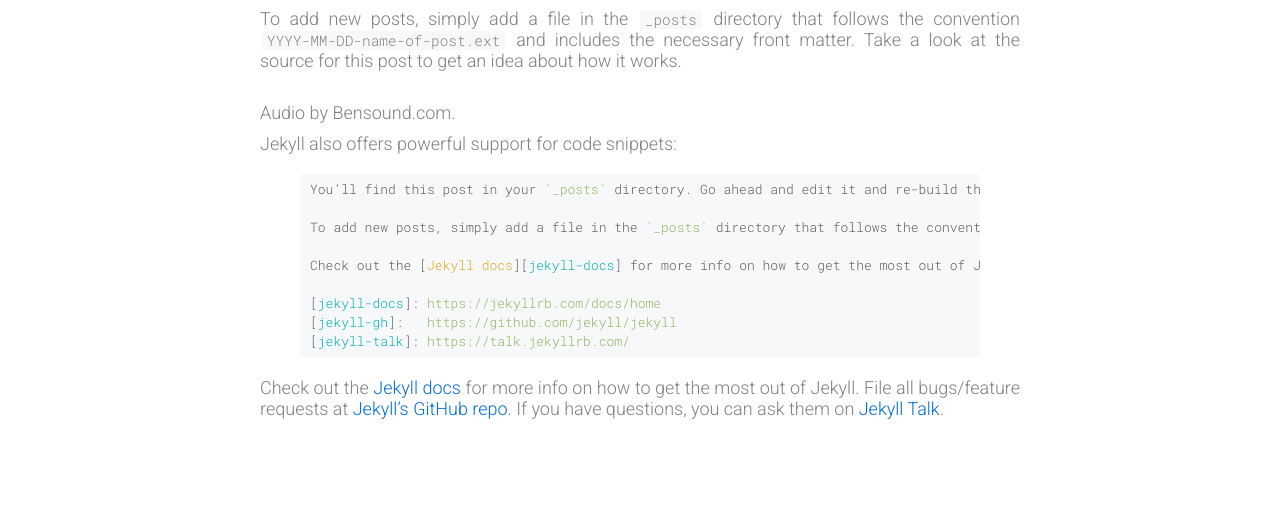
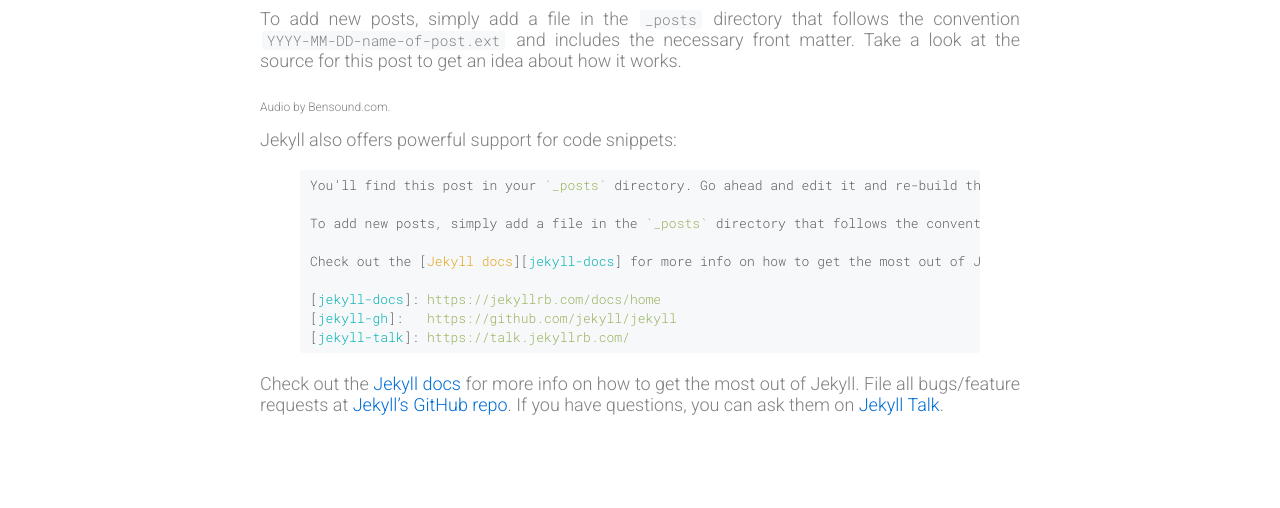
Before and after one commit to oAGoulart/oAGoulart.github.io, a Jekyll site: the page built from _posts/2019-04-03-welcome-to-jekyll.markdown, in a window 1280 px wide. Shown: the part 334-842 px from the top of the page. Built offline with Jekyll 4.4.1, drawn with Linux system fonts in a browser that asks for light colours.

Commit message:
Close #34, all files converted and working

```diff
--- /dev/null
+++ b/_sass/code.scss
@@ -0,0 +1,145 @@
+/* Variables */
+$color-code-background:  #f6f8fa;
+$color-code-default:     #5a5c5e;
+$color-code-blue:        #1592eb;
+$color-code-cyan:        #00b0b0;
+$color-code-green:       #2aa020;
+$color-code-pink:        #e879e8;
+$color-code-blue-dark:   #2850aa;
+$color-code-green-light: #4ed967;
+$color-code-red:         #ea2717;
+$color-code-orange:      #e3a41b;
+$color-code-grey:        #babfc2;
+$color-code-greenish:    #98b25c;
+$color-code-blue-dark:   #1e4561;
+
+/* Syntax Highlighting */
+code, kbd, pre {
+  font-family: $font-code;
+  font-weight: 300;
+  font-size: 1.0em;
+}
+
+code, tt {
+  margin: 0 2px;
+  padding: 0 5px;
+  white-space: nowrap;
+  background-color: $color-code-background;
+  border-radius: 3px;
+}
+
+code.highlighter-rouge {
+  font-size: 0.8em;
+}
+
+pre {
+  code, tt {
+    background-color: transparent;
+    border: none;
+    margin: 0;
+    padding: 0;
+    white-space: pre;
+  }
+}
+
+/* Code Syntax Color */
+.highlight {
+  pre {
+    background-color: $color-code-background;
+    font-size: 13px;
+    line-height: 19px;
+    overflow: auto;
+    padding: 6px 10px;
+    border-radius: 3px;
+  }
+
+  color: $color-code-default;
+
+  .err {
+    color: $color-code-default;
+  }
+  .w {
+    color: transparent;
+  }
+  .x, .n {
+    color: $color-code-default;
+  }
+  .na {
+    color: $color-code-blue;
+  }
+  .nb {
+    color: $color-code-cyan;
+  }
+  .nc {
+    color: $color-code-blue;
+  }
+  .no, .nd {
+    color: $color-code-pink;
+  }
+  .ni, .ne {
+    color: $color-code-default;
+  }
+  .nf {
+    color: $color-code-cyan;
+  }
+  .nl {
+    color: $color-code-blue-dark;
+  }
+  .nn {
+    color: $color-code-green-light;
+  }
+  .nx {
+    color: $color-code-cyan;
+  }
+  .py {
+    color: $color-code-default;
+  }
+  .nt {
+    color: $color-code-red;
+  }
+  .nv {
+    color: $color-code-orange;
+  }
+  .vc, .vg, .vi, .bp, .o {
+    color: $color-code-default;
+  }
+  .ow {
+    color: $color-code-pink;
+  }
+  .c, .cm {
+    color: $color-code-grey;
+    font-style: italic;
+  }
+  .cp {
+    color: $color-code-green;
+    font-style: italic;
+  }
+  .c1, .cs {
+    color: $color-code-grey;
+    font-style: italic;
+  }
+  .k, .kc, .kd {
+    color: $color-code-pink;
+  }
+  .kn {
+    color: $color-code-blue;
+  }
+  .kp, .kr, .kt {
+    color: $color-code-pink;
+  }
+  .l {
+    color: $color-code-greenish;
+  }
+  .ld, .m, .mf, .mh, .mi, .mo, .il {
+    color: $color-code-orange;
+  }
+  .s, .sb, .sc, .sd, .s2, .se, .sh, .si, .sx, .sr, .s1 {
+    color: $color-code-greenish;
+  }
+  .ss {
+    color: $color-code-cyan;
+  }
+  .g, .gd, .ge, .gr, .gh, .gi, .go, .gp, .gs, .gu, .gt {
+    color: $color-code-blue-dark;
+  }
+}
--- /dev/null
+++ b/_sass/reset.scss
@@ -0,0 +1,57 @@
+/* Variables */
+$font-default: 'Roboto', sans-serif;
+$font-titles:  'Maven Pro', sans-serif;
+$font-code:    'Roboto Mono', monospace;
+
+$color-primary:         #00d4aa;
+$color-secondary:       #0098d7;
+$color-secondary-hover: #0088aa;
+$color-text:            #808080;
+$color-content-title:   #7c7c7c;
+$color-link:            #006dd6;
+$color-link-hover:      #00417d;
+$color-box-background:  #f6f8fa;
+$color-box-border:      #c6c6c6;
+$color-footer:          #e6e6e6;
+
+html {
+  font-family: $font-default;
+  box-sizing: border-box;
+  font-size: 20px;
+}
+
+*, *:before, *:after {
+  box-sizing: inherit;
+}
+
+body, h1, h2, h3, h4, h5, h6, p, ol, ul, a {
+  margin: 0;
+  padding: 0;
+  font-weight: normal;
+  text-decoration: none;
+}
+
+h1, h2, h3, h4, h5, h6 {
+  font-family: $font-titles;
+}
+
+ol, ul {
+  list-style: none;
+}
+
+p {
+  color: $color-text;
+}
+
+a {
+  color: $color-link;
+}
+
+a:hover {
+  color: $color-link-hover;
+}
+
+img, video, audio {
+  max-width: 100%;
+  height: auto;
+}
--- a/assets/css/code.css
+++ /dev/null
@@ -1,383 +0,0 @@
-/* Syntax Highlighting */
-code, kbd, pre {
-  font-family: 'Roboto Mono', monospace;
-  font-weight: 300;
-  font-size: 1.0em;
-}
-
-code, tt {
-  margin: 0 2px;
-  padding: 0 5px;
-  white-space: nowrap;
-  background-color: #f6f8fA;
-  border-radius: 3px;
-}
-
-pre code {
-  margin: 0;
-  padding: 0;
-  white-space: pre;
-}
-
-.highlight pre {
-  background-color: #f6f8fA;
-  font-size: 13px;
-  line-height: 19px;
-  overflow: auto;
-  padding: 6px 10px;
-  border-radius: 3px;
-}
-
-code.highlighter-rouge {
-  font-size: 0.8em;
-}
-
-pre code, pre tt {
-  background-color: transparent;
-  border: none;
-}
-
-/* Text */
-.highlight {
-  color: #5a5c5e;
-}
-
-/* Errors */
-.highlight .err {
-  color: #5a5c5e;
-}
-
-/* Text Whitespace */
-.highlight .w {
-  color: transparent;
-}
-
-/* Other */
-.highlight .x {
-  color: #5a5c5e;
-}
-
-/* Name */
-.highlight .n {
-  color: #5a5c5e;
-}
-
-/* Name Attribute */
-.highlight .na {
-  color: #1592eb;
-}
-
-/* Name Builtin */
-.highlight .nb {
-  color: #00b0b0;
-}
-
-/* Name Class */
-.highlight .nc {
-  color: #267d0b;
-}
-
-/* Name Constant */
-.highlight .no {
-  color: #e879e8;
-}
-
-/* Name Decorator */
-.highlight .nd {
-  color: #e879e8;
-}
-
-/* Name Entity */
-.highlight .ni {
-  color: #5a5c5e;
-}
-
-/* Name Exception */
-.highlight .ne {
-  color: #5a5c5e;
-}
-
-/* Name Function */
-.highlight .nf {
-  color: #00b0b0;
-}
-
-/* Name Label */
-.highlight .nl {
-  color: #2850aa;
-}
-
-/* Name Namespace */
-.highlight .nn {
-  color: #4ed967;
-}
-
-/* Name Other */
-.highlight .nx {
-  color: #00b0b0;
-}
-
-/* Name Property */
-.highlight .py {
-  color: #5a5c5e;
-}
-
-/* Name Tag */
-.highlight .nt {
-  color: #ea2717;
-}
-
-/* Name Token */
-.highlight .nv {
-  color: #e3a41b;
-}
-
-/* Name Variable Class */
-.highlight .vc {
-  color: #5a5c5e;
-}
-
-/* Name Variable Global */
-.highlight .vg {
-  color: #5a5c5e;
-}
-
-/* Name Variable Instance */
-.highlight .vi {
-  color: #5a5c5e;
-}
-
-/* Name Builtin Pseudo */
-.highlight .bp {
-  color: #5a5c5e;
-}
-
-/* Operator */
-.highlight .o {
-  color: #5a5c5e;
-}
-
-/* Operator Word */
-.highlight .ow {
-  color: #e879e8;
-}
-
-/* Comment */
-.highlight .c {
-  color: #babfc2;
-  font-style: italic;
-}
-
-/* Comment Multiline */
-.highlight .cm {
-  color: #babfc2;
-  font-style: italic;
-}
-
-/* Comment Preproc */
-.highlight .cp {
-  color: #2aa020;
-  font-style: italic;
-}
-
-/* Comment Single */
-.highlight .c1 {
-  color: #babfc2;
-  font-style: italic;
-}
-
-/* Comment Special */
-.highlight .cs {
-  color: #babfc2;
-  font-style: italic;
-}
-
-/* Keyword */
-.highlight .k {
-  color: #e879e8;
-}
-
-/* Keyword Constant */
-.highlight .kc {
-  color: #e879e8;
-}
-
-/* Keyword Declaration */
-.highlight .kd {
-  color: #e879e8;
-}
-
-/* Keyword Namespace */
-.highlight .kn {
-  color: #1592eb;
-}
-
-/* Keyword Pseudo */
-.highlight .kp {
-  color: #e879e8;
-}
-
-/* Keyword Reserved */
-.highlight .kr {
-  color: #e879e8;
-}
-
-/* Keyword Type */
-.highlight .kt {
-  color: #e879e8;
-}
-
-/* Literal */
-.highlight .l {
-  color: #98b25c;
-}
-
-/* Literal Date */
-.highlight .ld {
-  color: #e3a41b;
-}
-
-/* Literal Number */
-.highlight .m {
-  color: #e3a41b;
-}
-
-/* Literal Number Float */
-.highlight .mf {
-  color: #e3a41b;
-}
-
-/* Literal Number Hex */
-.highlight .mh {
-  color: #e3a41b;
-}
-
-/* Literal Number Integer */
-.highlight .mi {
-  color: #e3a41b;
-}
-
-/* Literal Number Oct */
-.highlight .mo {
-  color: #e3a41b;
-}
-
-/* Literal Number Integer Long */
-.highlight .il {
-  color: #e3a41b;
-}
-
-/* Literal String */
-.highlight .s {
-  color: #98b25c;
-}
-
-/* Literal String Backtick */
-.highlight .sb {
-  color: #98b25c;
-}
-
-/* Literal String Char */
-.highlight .sc {
-  color: #98b25c;
-}
-
-/* Literal String Doc */
-.highlight .sd {
-  color: #98b25c;
-}
-
-/* Literal String Double */
-.highlight .s2 {
-  color: #98b25c;
-}
-
-/* Literal String Escape */
-.highlight .se {
-  color: #98b25c;
-}
-
-/* Literal String Heredoc */
-.highlight .sh {
-  color: #98b25c;
-}
-
-/* Literal String Interpol */
-.highlight .si {
-  color: #98b25c;
-}
-
-/* Literal String Other */
-.highlight .sx {
-  color: #98b25c;
-}
-
-/* Literal String Regex */
-.highlight .sr {
-  color: #98b25c;
-}
-
-/* Literal String Single */
-.highlight .s1 {
-  color: #98b25c;
-}
-
-/* Literal String Symbol */
-.highlight .ss {
-  color: #00b0b0;
-}
-
-/* Generic */
-.highlight .g {
-  color: #1e4561;
-}
-
-/* Generic Deleted */
-.highlight .gd {
-  color: #1e4561;
-}
-
-/* Generic Emph */
-.highlight .ge {
-  color: #1e4561;
-}
-
-/* Generic Error */
-.highlight .gr {
-  color: #1e4561;
-}
-
-/* Generic Heading */
-.highlight .gh {
-  color: #1e4561;
-}
-
-/* Generic Inserted */
-.highlight .gi {
-  color: #1e4561;
-}
-
-/* Generic Output */
-.highlight .go {
-  color: #1e4561;
-}
-
-/* Generic Prompt */
-.highlight .gp {
-  color: #1e4561;
-}
-
-/* Generic Strong */
-.highlight .gs {
-  color: #1e4561;
-}
-
-/* Generic Subheading */
-.highlight .gu {
-  color: #1e4561;
-}
-
-/* Generic Traceback */
-.highlight .gt {
-  color: #1e4561;
-}
--- a/assets/css/reset.css
+++ /dev/null
@@ -1,23 +0,0 @@
-html {
-  box-sizing: border-box;
-  font-size: 20px;
-}
-
-*, *:before, *:after {
-  box-sizing: inherit;
-}
-
-body, h1, h2, h3, h4, h5, h6, p, ol, ul {
-  margin: 0;
-  padding: 0;
-  font-weight: normal;
-}
-
-ol, ul {
-  list-style: none;
-}
-
-img, video, audio {
-  max-width: 100%;
-  height: auto;
-}
--- a/assets/css/style.scss
+++ b/assets/css/style.scss
@@ -1,24 +1,8 @@
 ---
 ---
 
-@import url({{ site.url }}/assets/css/reset.css);
-@import url({{ site.url }}/assets/css/code.css);
-
-/* Variables */
-$font-default: 'Roboto', sans-serif;
-$font-titles:  'Maven Pro', sans-serif;
-$font-intro:   'Roboto Mono', monospace;
-
-$color-primary:         #00d4aa;
-$color-secondary:       #0098d7;
-$color-secondary-hover: #0088aa;
-$color-text:            #808080;
-$color-content-title:   #7c7c7c;
-$color-link:            #006dd6;
-$color-link-hover:      #00417d;
-$color-box-background:  #f6f8fa;
-$color-box-border:      #c6c6c6;
-$color-footer:          #e6e6e6;
+@import 'reset';
+@import 'code';
 
 /* Macros */
 @mixin icon-color() {
@@ -30,30 +14,6 @@
 }
 
 /* General */
-html {
-  font-family: $font-default;
-}
-
-body, h1, h2, h3, h4, h5, h6, p, ol, ul, a {
-  text-decoration: none;
-}
-
-h1, h2, h3, h4, h5, h6 {
-  font-family: $font-titles;
-}
-
-p {
-  color: $color-text;
-}
-
-a {
-  color: $color-link;
-}
-
-a:hover {
-  color: $color-link-hover;
-}
-
 .box {
   background-color: $color-box-background;
   border: 1px solid $color-box-border;
@@ -212,7 +172,7 @@
 
     p {
       padding: 30px 0;
-      font-family: $font-intro;
+      font-family: $font-code;
       font-size: 30px;
       font-weight: 100;
       color: $color-secondary;
@@ -255,11 +215,6 @@
       p {
         font-size: 12px;
       }
-
-      p.information {
-        margin: 15px 0;
-        font-size: 12px;
-      }
     }
 
     /* Post Content */
@@ -275,6 +230,11 @@
       font-size: 18px;
       font-weight: 100;
       text-align: justify;
+    }
+
+    p.information {
+      margin: 15px 0;
+      font-size: 12px;
     }
   }
 }
```
